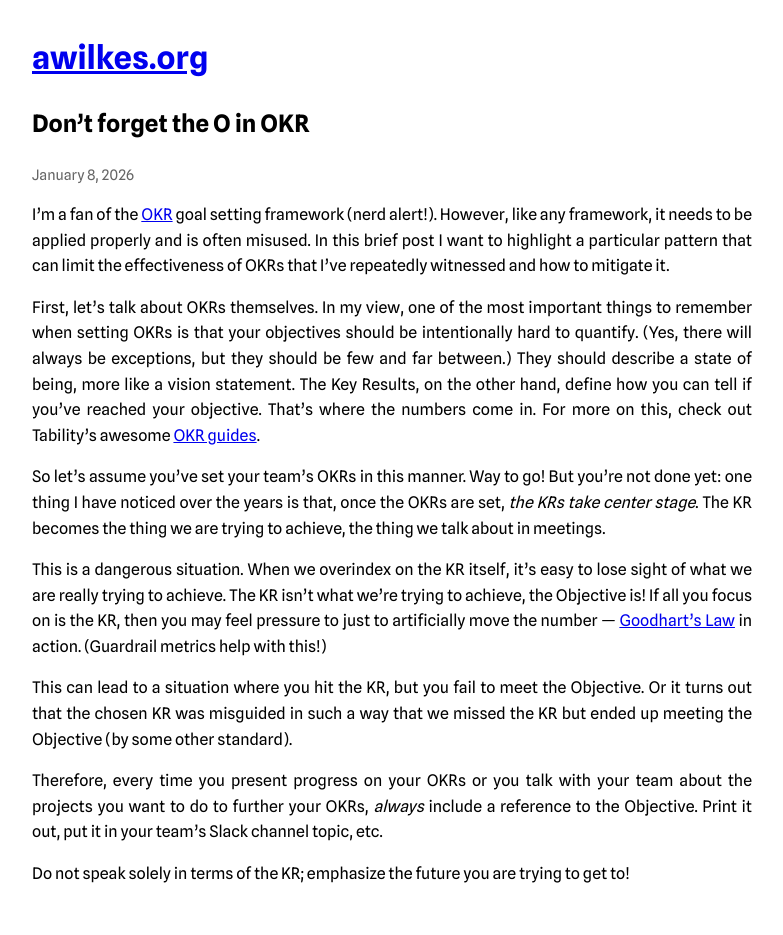
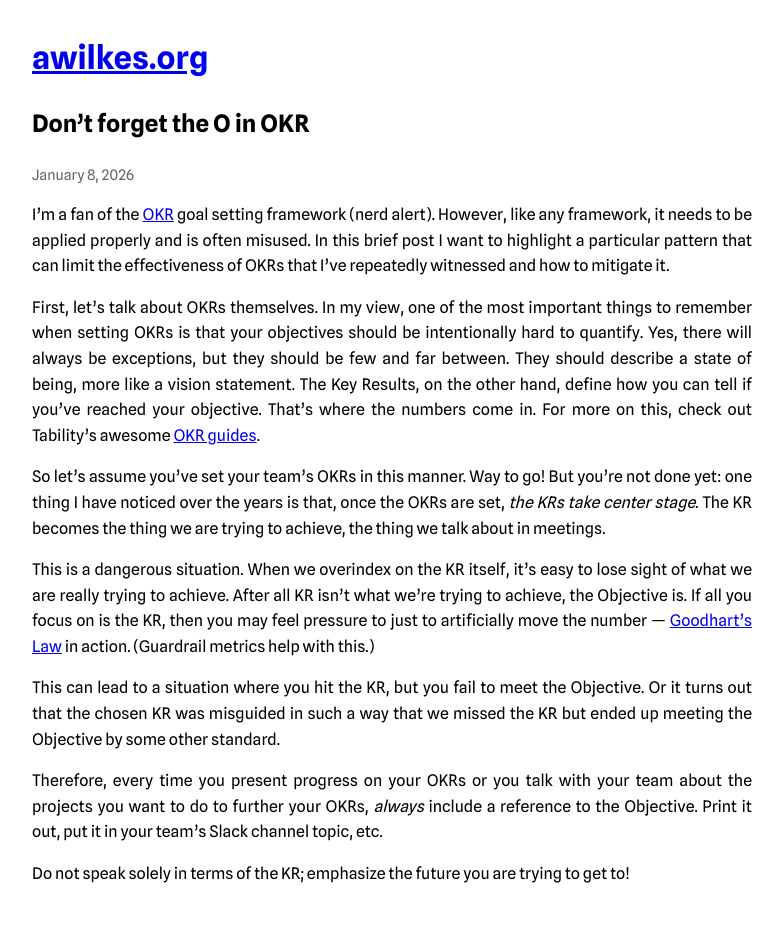
Before and after one commit to awilkes-org/awilkes-org.github.io, a Jekyll site: the page built from _posts/2026-01-08-dont-forget-the-o-in-okr.md, in a window 1280 px wide. Shown: the whole page, without its empty margins (248-1031 px from the left). Built offline with Jekyll 4.4.1, drawn with Linux system fonts in a browser that asks for light colours.

Commit message:
Update 2026-01-08-dont-forget-the-o-in-okr.md

```diff
--- a/_posts/2026-01-08-dont-forget-the-o-in-okr.md
+++ b/_posts/2026-01-08-dont-forget-the-o-in-okr.md
@@ -3,15 +3,15 @@ layout: post
 title: "Don’t forget the O in OKR"
 ---
 
-I’m a fan of the [OKR](https://en.wikipedia.org/wiki/Objectives_and_key_results) goal setting framework (nerd alert!). However, like any framework, it needs to be applied properly and is often misused. In this brief post I want to highlight a particular pattern that can limit the effectiveness of OKRs that I’ve repeatedly witnessed and how to mitigate it.
+I’m a fan of the [OKR](https://en.wikipedia.org/wiki/Objectives_and_key_results) goal setting framework (nerd alert). However, like any framework, it needs to be applied properly and is often misused. In this brief post I want to highlight a particular pattern that can limit the effectiveness of OKRs that I’ve repeatedly witnessed and how to mitigate it.
 
-First, let’s talk about OKRs themselves. In my view, one of the most important things to remember when setting OKRs is that your objectives should be intentionally hard to quantify. (Yes, there will always be exceptions, but they should be few and far between.) They should describe a state of being, more like a vision statement. The Key Results, on the other hand, define how you can tell if you’ve reached your objective. That’s where the numbers come in. For more on this, check out Tability’s awesome [OKR guides](https://www.tability.io/okrs/what-are-okrs-definition).
+First, let’s talk about OKRs themselves. In my view, one of the most important things to remember when setting OKRs is that your objectives should be intentionally hard to quantify. Yes, there will always be exceptions, but they should be few and far between. They should describe a state of being, more like a vision statement. The Key Results, on the other hand, define how you can tell if you’ve reached your objective. That’s where the numbers come in. For more on this, check out Tability’s awesome [OKR guides](https://www.tability.io/okrs/what-are-okrs-definition).
 
 So let’s assume you’ve set your team’s OKRs in this manner. Way to go! But you’re not done yet: one thing I have noticed over the years is that, once the OKRs are set, *the KRs take center stage*. The KR becomes the thing we are trying to achieve, the thing we talk about in meetings.
 
-This is a dangerous situation. When we overindex on the KR itself, it’s easy to lose sight of what we are really trying to achieve. The KR isn’t what we’re trying to achieve, the Objective is! If all you focus on is the KR, then you may feel pressure to just to artificially move the number — [Goodhart’s Law](https://en.wikipedia.org/wiki/Goodhart's_law) in action. (Guardrail metrics help with this!)
+This is a dangerous situation. When we overindex on the KR itself, it’s easy to lose sight of what we are really trying to achieve. After all KR isn’t what we’re trying to achieve, the Objective is. If all you focus on is the KR, then you may feel pressure to just to artificially move the number — [Goodhart’s Law](https://en.wikipedia.org/wiki/Goodhart's_law) in action. (Guardrail metrics help with this.)
 
-This can lead to a situation where you hit the KR, but you fail to meet the Objective. Or it turns out that the chosen KR was misguided in such a way that we missed the KR but ended up meeting the Objective (by some other standard).
+This can lead to a situation where you hit the KR, but you fail to meet the Objective. Or it turns out that the chosen KR was misguided in such a way that we missed the KR but ended up meeting the Objective by some other standard.
 
 Therefore, every time you present progress on your OKRs or you talk with your team about the projects you want to do to further your OKRs, *always* include a reference to the Objective. Print it out, put it in your team’s Slack channel topic, etc.
 
```
